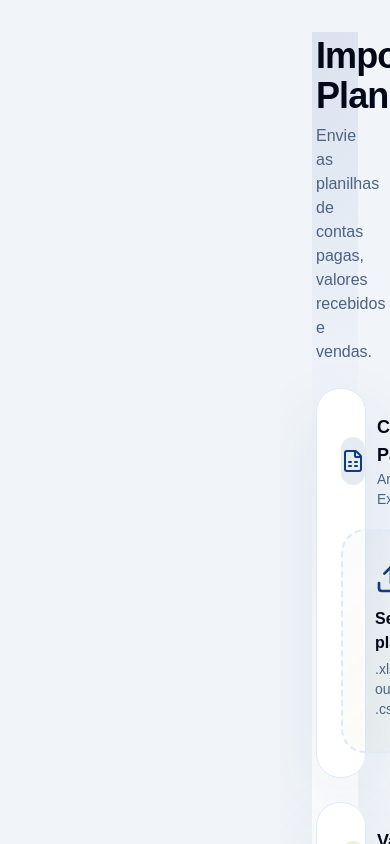
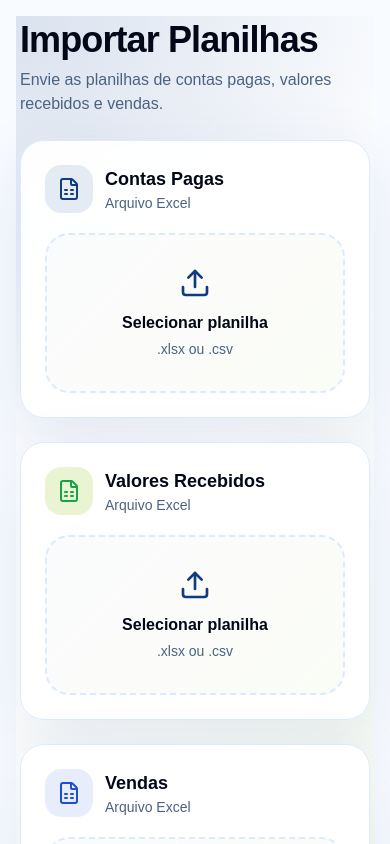
Before and after one commit to amandakarolynee5/bi-financeiro-clinosp, a Next.js app: page /importar in a window 390 px wide. Shown: the top 844 px of the page. Built offline with nearby package versions, Linux system fonts and the light colour scheme; no server answers.

Commit message:
Atualiza AppShell responsivo

```diff
--- a/app/components/AppShell.tsx
+++ b/app/components/AppShell.tsx
@@ -6,10 +6,24 @@ export default function AppShell({
   children: React.ReactNode;
 }) {
   return (
-    <div className="flex min-h-screen bg-slate-100">
+    <div className="min-h-screen bg-[#f8fbff]">
       <Sidebar />
 
-      <main className="ml-[280px] w-full p-8 overflow-auto">
+      <main
+        className="
+          w-full
+          overflow-x-hidden
+          p-4
+          transition-all
+          duration-300
+
+          lg:ml-64
+          lg:p-6
+
+          2xl:ml-72
+          2xl:p-8
+        "
+      >
         {children}
       </main>
     </div>
```
